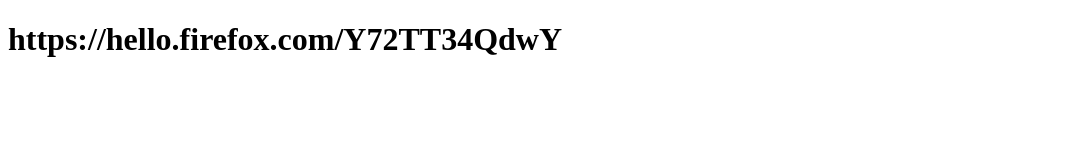
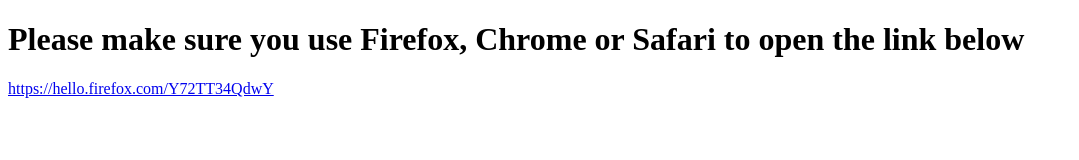
Before and after one commit to webmeeting/webmeeting.github.io, a plain HTML site: page index.html in a window 1280 px wide. Shown: the whole page, without its empty margins (0-1079 px from the left). Drawn offline with Linux system fonts and the light colour scheme.

Commit message:
second commit

```diff
--- a/index.html
+++ b/index.html
@@ -1,9 +1,10 @@
 <!DOCTYPE html>
 <html lang="en">
   <head>
-    <title> Please make sure you use Firefox, Chrome or Safari to open the link below </title>
+    <title> WebMeeting </title>
   </head>
   <body>
-    <h1> https://hello.firefox.com/Y72TT34QdwY </h1>
+    <h1> Please make sure you use Firefox, Chrome or Safari to open the link below </h1>
+    <a href="https://hello.firefox.com/Y72TT34QdwY"> https://hello.firefox.com/Y72TT34QdwY </a>
   </body>
 </html>
```
